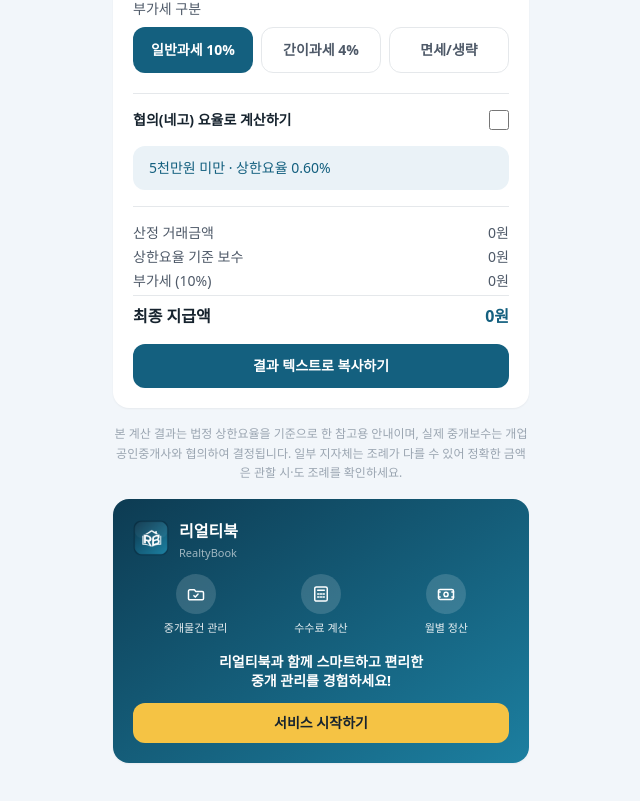
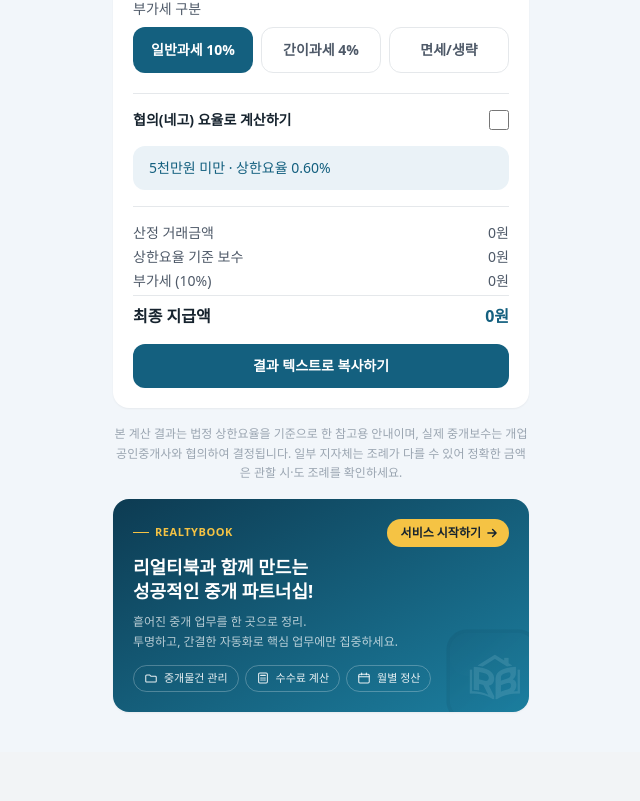
Before and after one commit to retools-labs/calc-realty, a Next.js app: page / in a window 1280 px wide. Shown: the part 441-1242 px from the top of the page, without its empty margins (319-959 px from the left). After the commit the page ends 1193 px from the top, so only its background shows below. Built offline with nearby package versions, Linux system fonts and the light colour scheme.

Commit message:
feat: 배너 새 디자인 적용 (파트너십 카피 + 골드 CTA + 칩)

```diff
--- a/app/page.tsx
+++ b/app/page.tsx
@@ -79,16 +79,15 @@ const BANNER_FEATURES = [
   {
     label: "중개물건 관리",
     icon: (
-      <svg viewBox="0 0 24 24" fill="none" className="h-5 w-5" stroke="currentColor" strokeWidth="1.8" strokeLinecap="round" strokeLinejoin="round">
+      <svg viewBox="0 0 24 24" fill="none" className="h-3.5 w-3.5" stroke="currentColor" strokeWidth="1.8" strokeLinecap="round" strokeLinejoin="round">
         <path d="M3 8.5a1.5 1.5 0 0 1 1.5-1.5H10l1.8 2H19.5A1.5 1.5 0 0 1 21 10.5v7A1.5 1.5 0 0 1 19.5 19h-15A1.5 1.5 0 0 1 3 17.5z" />
-        <path d="m9.5 14 1.7 1.7L14.5 12" />
       </svg>
     ),
   },
   {
     label: "수수료 계산",
     icon: (
-      <svg viewBox="0 0 24 24" fill="none" className="h-5 w-5" stroke="currentColor" strokeWidth="1.8" strokeLinecap="round" strokeLinejoin="round">
+      <svg viewBox="0 0 24 24" fill="none" className="h-3.5 w-3.5" stroke="currentColor" strokeWidth="1.8" strokeLinecap="round" strokeLinejoin="round">
         <rect x="4.5" y="3.5" width="15" height="17" rx="2" />
         <path d="M8 7.5h8" />
         <path d="M8 12h1.5M11.25 12h1.5M14.5 12H16M8 15.5h1.5M11.25 15.5h1.5M14.5 15.5H16" />
@@ -98,10 +97,9 @@ const BANNER_FEATURES = [
   {
     label: "월별 정산",
     icon: (
-      <svg viewBox="0 0 24 24" fill="none" className="h-5 w-5" stroke="currentColor" strokeWidth="1.8" strokeLinecap="round" strokeLinejoin="round">
-        <rect x="3" y="6.5" width="18" height="12" rx="2" />
-        <circle cx="12" cy="12.5" r="2.5" />
-        <path d="M3 9.5h2M19 9.5h2M3 15.5h2M19 15.5h2" />
+      <svg viewBox="0 0 24 24" fill="none" className="h-3.5 w-3.5" stroke="currentColor" strokeWidth="1.8" strokeLinecap="round" strokeLinejoin="round">
+        <rect x="3" y="5.5" width="18" height="15" rx="2" />
+        <path d="M3 10h18M8 3.5v3M16 3.5v3" />
       </svg>
     ),
   },
@@ -114,35 +112,50 @@ function PartnerBanner() {
         href={PARTNER_URL}
         target="_blank"
         rel="noopener noreferrer"
-        className="block overflow-hidden rounded-2xl bg-gradient-to-br from-[#0d3b52] to-[#1c7fa0] p-5 shadow-sm transition active:scale-[0.99]"
+        className="relative block overflow-hidden rounded-2xl bg-gradient-to-br from-[#0d3b52] to-[#1c7fa0] p-5 shadow-sm transition active:scale-[0.99]"
       >
-        <div className="flex items-center gap-2.5">
-          <img src="/icons/icon-192.png" alt="리얼티북" className="h-9 w-9 shrink-0 rounded-lg" />
-          <div className="leading-none">
-            <p className="text-base font-bold text-white">리얼티북</p>
-            <p className="mt-1 text-[11px] text-white/60">RealtyBook</p>
+        {/* 배경 워터마크 RB 로고 (연하게) */}
+        <img
+          src="/icons/icon-192.png"
+          alt=""
+          aria-hidden="true"
+          className="pointer-events-none absolute -bottom-3 -right-3 h-24 w-24 rounded-2xl opacity-10"
+        />
+
+        <div className="relative flex items-center justify-between gap-3">
+          <div className="flex items-center gap-1.5">
+            <span className="h-px w-4 bg-[#f5c344]" />
+            <span className="text-[11px] font-bold tracking-wider text-[#f5c344]">REALTYBOOK</span>
           </div>
+          <span className="flex shrink-0 items-center gap-1 rounded-full bg-[#f5c344] py-1.5 pl-3.5 pr-2.5 text-xs font-bold text-[#16232E]">
+            서비스 시작하기
+            <svg viewBox="0 0 24 24" fill="none" className="h-3.5 w-3.5" stroke="currentColor" strokeWidth="2.5" strokeLinecap="round" strokeLinejoin="round">
+              <path d="M5 12h14M13 6l6 6-6 6" />
+            </svg>
+          </span>
         </div>
 
-        <div className="mt-4 flex items-start justify-between">
-          {BANNER_FEATURES.map((f) => (
-            <div key={f.label} className="flex flex-1 flex-col items-center gap-1.5">
-              <div className="flex h-10 w-10 items-center justify-center rounded-full bg-white/15 text-white">
-                {f.icon}
-              </div>
-              <span className="text-center text-[11px] font-medium text-white/90">{f.label}</span>
-            </div>
-          ))}
-        </div>
-
-        <p className="mt-4 text-center text-sm font-semibold leading-snug text-white">
-          리얼티북과 함께 스마트하고 편리한
+        <p className="relative mt-2 text-lg font-bold leading-snug text-white">
+          리얼티북과 함께 만드는
           <br />
-          중개 관리를 경험하세요!
+          성공적인 중개 파트너십!
+        </p>
+        <p className="relative mt-2 text-xs leading-relaxed text-white/70">
+          흩어진 중개 업무를 한 곳으로 정리.
+          <br />
+          투명하고, 간결한 자동화로 핵심 업무에만 집중하세요.
         </p>
 
-        <div className="mt-3 rounded-xl bg-[#f5c344] py-2.5 text-center text-sm font-bold text-[#16232E]">
-          서비스 시작하기
+        <div className="relative mt-3.5 flex flex-wrap gap-1.5">
+          {BANNER_FEATURES.map((f) => (
+            <span
+              key={f.label}
+              className="inline-flex items-center gap-1.5 rounded-full border border-white/25 px-2.5 py-1 text-[11px] font-medium text-white/90"
+            >
+              {f.icon}
+              {f.label}
+            </span>
+          ))}
         </div>
       </a>
     </div>
```
